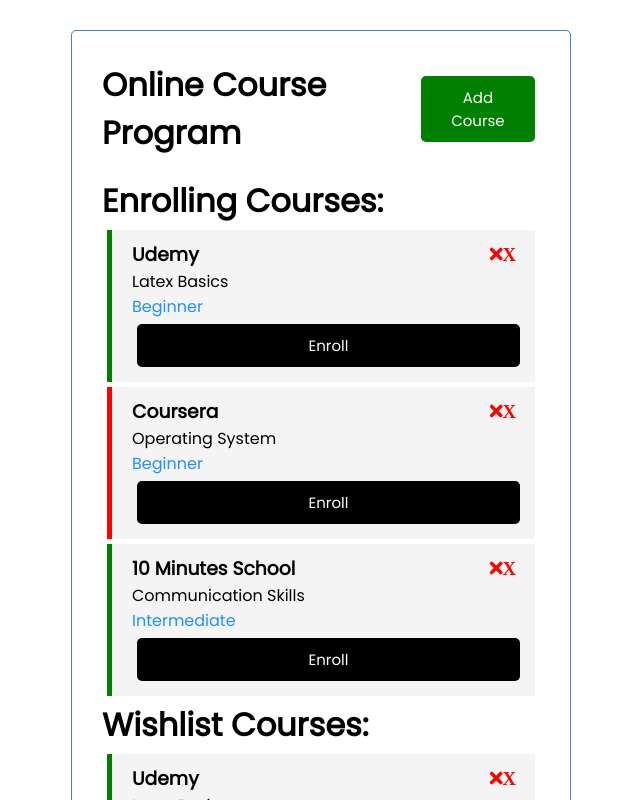
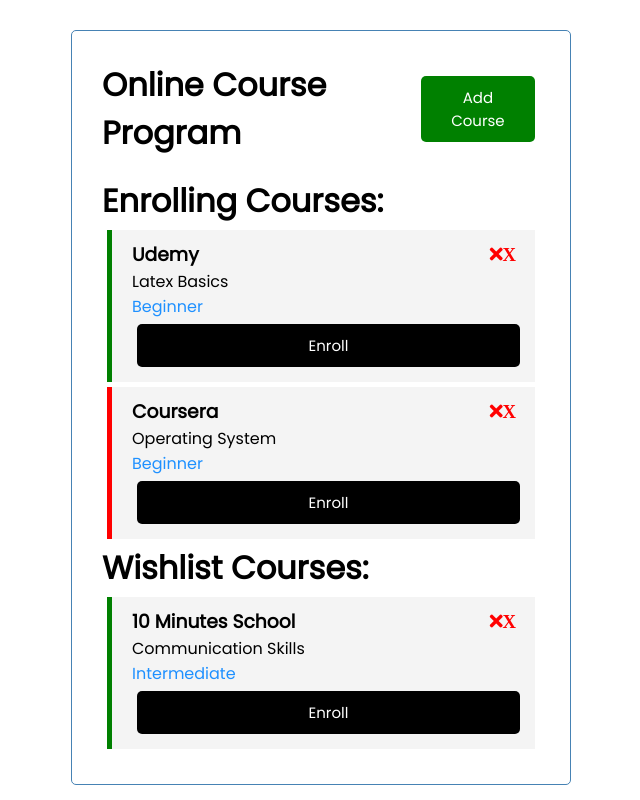
Before and after one commit to rakib3004/course-shopping, a Vue app: page / in a window 1280 px wide. Shown: the top 800 px of the page, without its empty margins (319-959 px from the left). Built offline with nearby package versions, Linux system fonts and the light colour scheme; a small style sheet from the web is missing.

Commit message:
enroll and unenroll tasks

```diff
--- a/src/App.vue
+++ b/src/App.vue
@@ -1,7 +1,7 @@
 <template>
 <div class="container">
 <Header  @toggle-add-task="toggleAddTask"  title="Online Course Program" :showAddTask="showAddTask" />
-<ShowTasks :tasks="tasks" />
+<ShowTasks @toggle-reminder="toggleReminder" @delete-task="deleteTask" @enroll-task="enrollTask" :tasks="tasks" />
 
 <div v-show="showAddTask">
 <AddTask @add-task="addTask" />
@@ -70,7 +70,7 @@
             courseName: 'Latex Basics',
             courseLevel: 'Beginner',
             reminder:true,
-            isEnrolled:false,
+            isEnrolled:true,
     },
     {
             id: 2,
@@ -78,7 +78,7 @@
             courseName: 'Operating System',
             courseLevel: 'Beginner',
             reminder:false,
-            isEnrolled:false,
+            isEnrolled:true,
 
     },
     {
--- a/src/components/ShowTasks.vue
+++ b/src/components/ShowTasks.vue
@@ -2,8 +2,10 @@
 <header>
     <h1>Enrolling Courses: </h1>
     <div :key="task.id" v-for="task in tasks">
+    <div v-if="task.isEnrolled==true">
     <Task @toggle-reminder="$emit('toggle-reminder', task.id)" @enroll-task="$emit('enroll-task', task.id)" @delete-task="$emit('delete-task',
      task)"  :task="task" />
+     </div>
     </div>
     </header>
 </template>
@@ -13,7 +15,7 @@
 
 
 export default {
-  name: 'Tasks',
+  name: 'ShowTasks',
   props:{
       tasks: Array,
   },
--- a/src/components/Tasks.vue
+++ b/src/components/Tasks.vue
@@ -2,8 +2,10 @@
 <header>
     <h1>Wishlist Courses: </h1>
     <div :key="task.id" v-for="task in tasks">
+      <div v-if="task.isEnrolled==false">
     <Task @toggle-reminder="$emit('toggle-reminder', task.id)" @enroll-task="$emit('enroll-task', task.id)" @delete-task="$emit('delete-task',
      task)"  :task="task" />
+    </div>
     </div>
     </header>
 </template>
```
